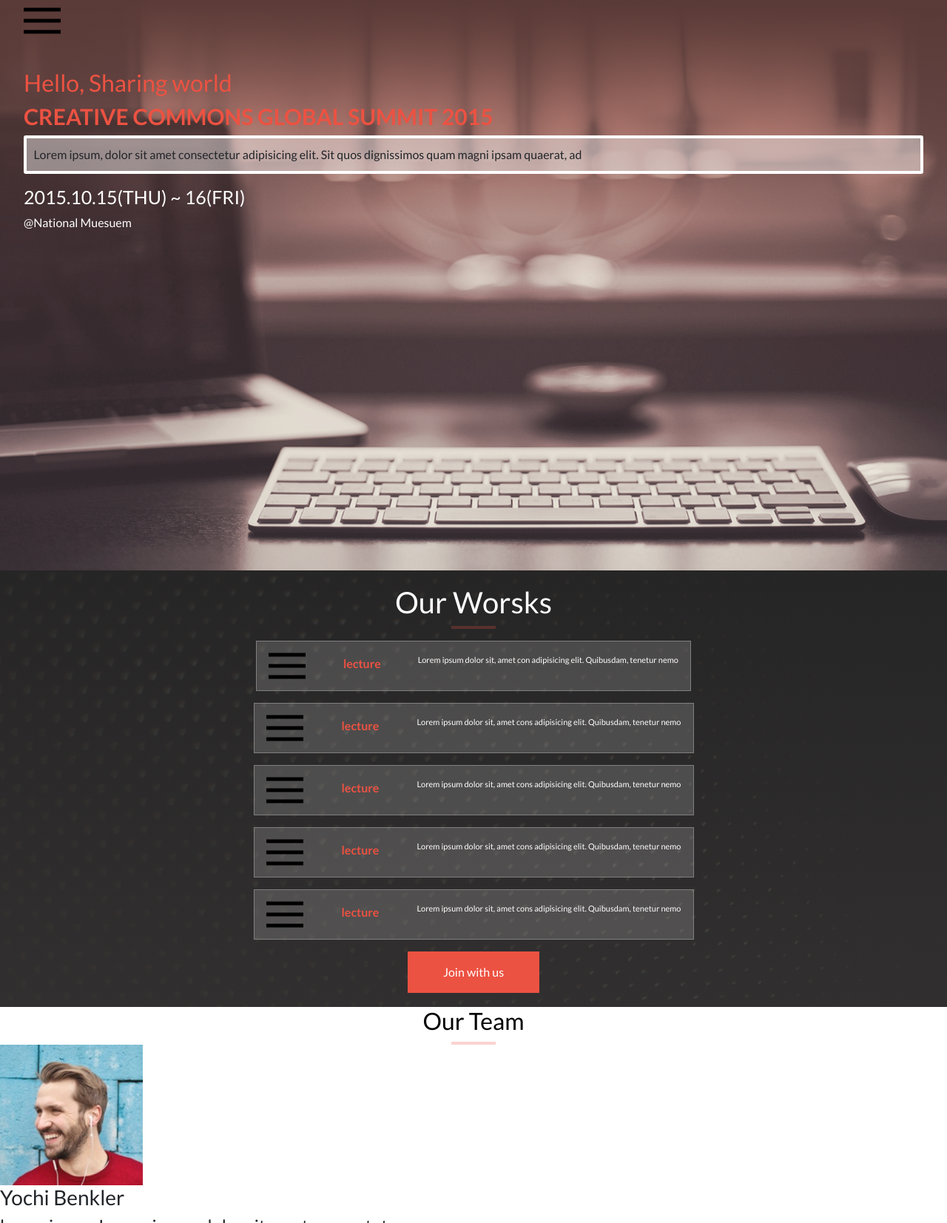
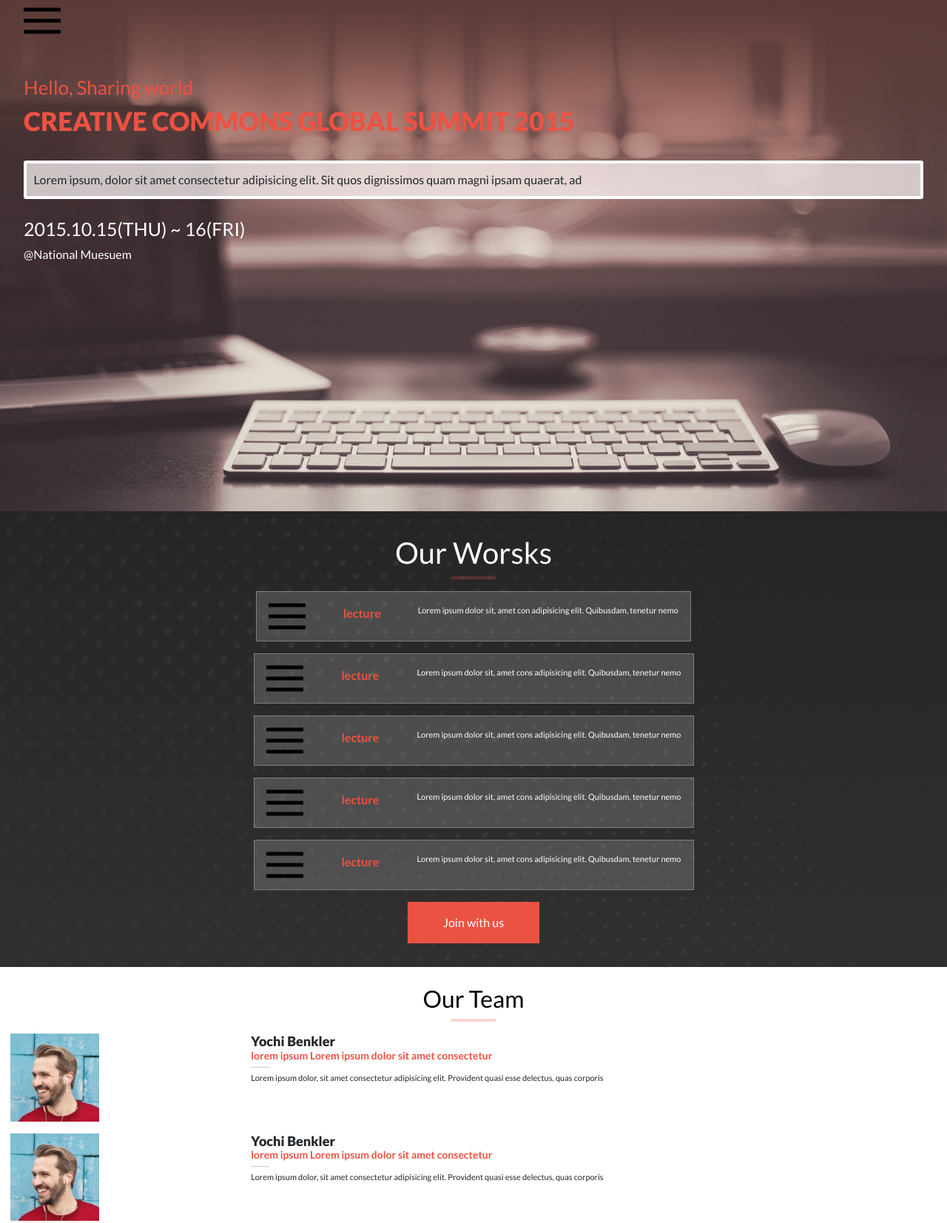
Before and after one commit to Iqbal-Elham/Infinity-web-development, a website: page index.html in a window 1280 px wide. Shown: the part 29-1682 px from the top of the page at 74% size. Drawn offline with nearby package versions, Linux system fonts and the light colour scheme.

Commit message:
Add style file

```diff
--- a/assets/css/style.css
+++ b/assets/css/style.css
@@ -25,43 +25,48 @@
   padding: 1.5rem 2rem;
   background:linear-gradient(0deg, rgba(236, 82, 66, 0.2), rgba(236, 82, 66, 0.4)), url('../images/website-startups.jpg');
   /* background: url('../images/back.jpg'); */
-  height: 100vh;
+  height: 90vh;
   background-size: cover;
   background-repeat: no-repeat;
   background-position-y:center;
   background-blend-mode: overlay;
+
 }
 
 .headline
 {
+
   display: flex;
   flex-direction: column;
   justify-content: center;
-  margin-top: 2rem;
+  margin-top: 2.6rem;
 }
 
 .header h1
 {
   color: var(--color);
+  font-size: 26px;
+  font-weight: 500;
 }
 .header .title
 {
   color: var(--color);
-  font-weight: 700;
-  font-size: 30px;
+  font-weight: 900;
+  font-size: 35px;
+}
+.header .headline-detail
+{
+  background-color: rgba(252, 244, 244, 0.753);
+  border: 4px solid white;
+  border-radius: 3px;
+  padding: 0.6rem;
+  text-align: justify;
+  margin: 1.6rem 0;
 }
 .header .timing
 {
   color: white;
   font-size: 25px;
-}
-.header .headline-detail
-{
-  background-color: rgba(233, 229, 229, 0.493);
-  border: 4px solid white;
-  border-radius: 3px;
-  padding: 0.6rem;
-  text-align: justify;
 }
 
 .works {
@@ -69,7 +74,7 @@
 background-size: cover;
 background-repeat: no-repeat;
 height: 100%;
-padding: 1.2rem;
+padding: 2rem 1.2rem;
 display: flex;
 flex-direction: column;
 justify-content: center;
@@ -125,3 +130,77 @@
   margin-top: 1rem;
 
 }
+
+.our-team
+{
+  display: flex;
+  justify-content: center;
+  flex-direction: column;
+  padding: 1.5rem 0.9rem;
+}
+
+.employee
+{
+  display:grid;
+  grid-template-columns: 1fr 3fr;
+  grid-template-rows: 1fr;
+  gap: 1rem;
+  margin-top: 1rem;
+
+}
+.employee img
+{
+  width: 120px;
+  background-image: url(../images/icons8-menu-50.png);
+}
+.employee h3
+{
+  font-size: 18px;
+  font-weight: 900;
+
+  margin: 0;
+}
+.employee h4
+{
+  font-size: 14px;
+  font-weight: 600;
+  color: var(--color);
+
+  margin: 0;
+}
+.employee hr{
+  width: 25px;
+  margin: 6px 0;
+
+}
+.employee p
+{
+  font-size: 11px;
+
+}
+
+
+.partners
+{
+  width: 100%;
+  background-color: var(--black);
+  padding: 1rem;
+
+
+}
+.partners ul
+{
+  list-style: none;
+  padding: 0;
+  margin: 1rem 0;
+
+}
+
+.copyright
+{
+  display: flex;
+  justify-content: center;
+  align-items: center;
+  height: 15vh;
+  gap: 3rem;
+}
```
